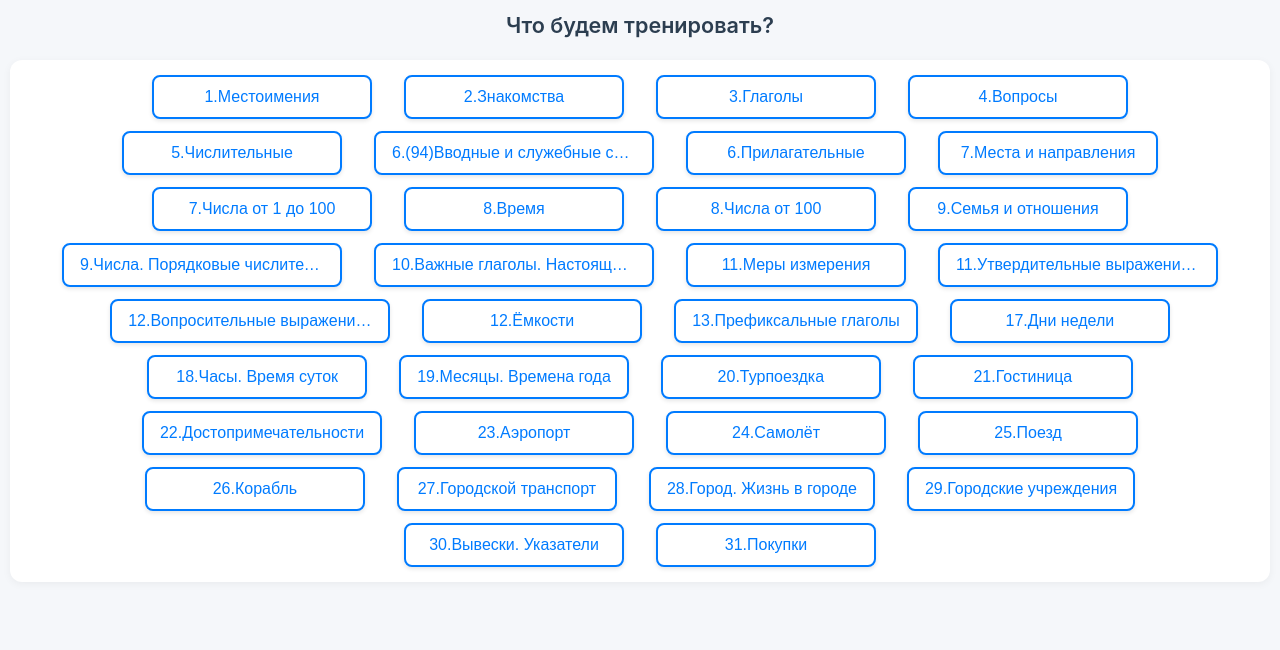
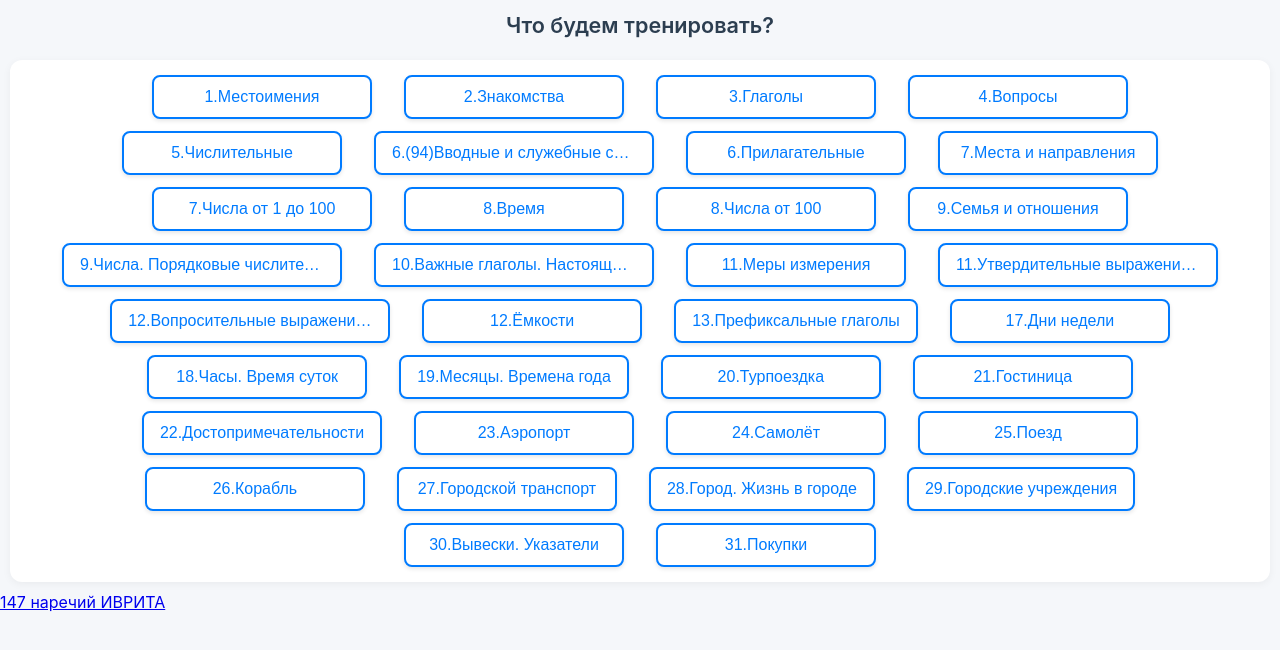
Before and after one commit to ayoda/ivrit, a plain HTML site: page index.html in a window 1280 px wide. Drawn offline with Linux system fonts and the light colour scheme.

Commit message:
Add link to '147 наречий ИВРИТА' in index.html

```diff
--- a/index.html
+++ b/index.html
@@ -526,5 +526,6 @@
 
     showFileOptions();
   </script>
+  <a href="ivrit-147-narechiy.html">147 наречий ИВРИТА</a>
 </body>
 </html>
```
